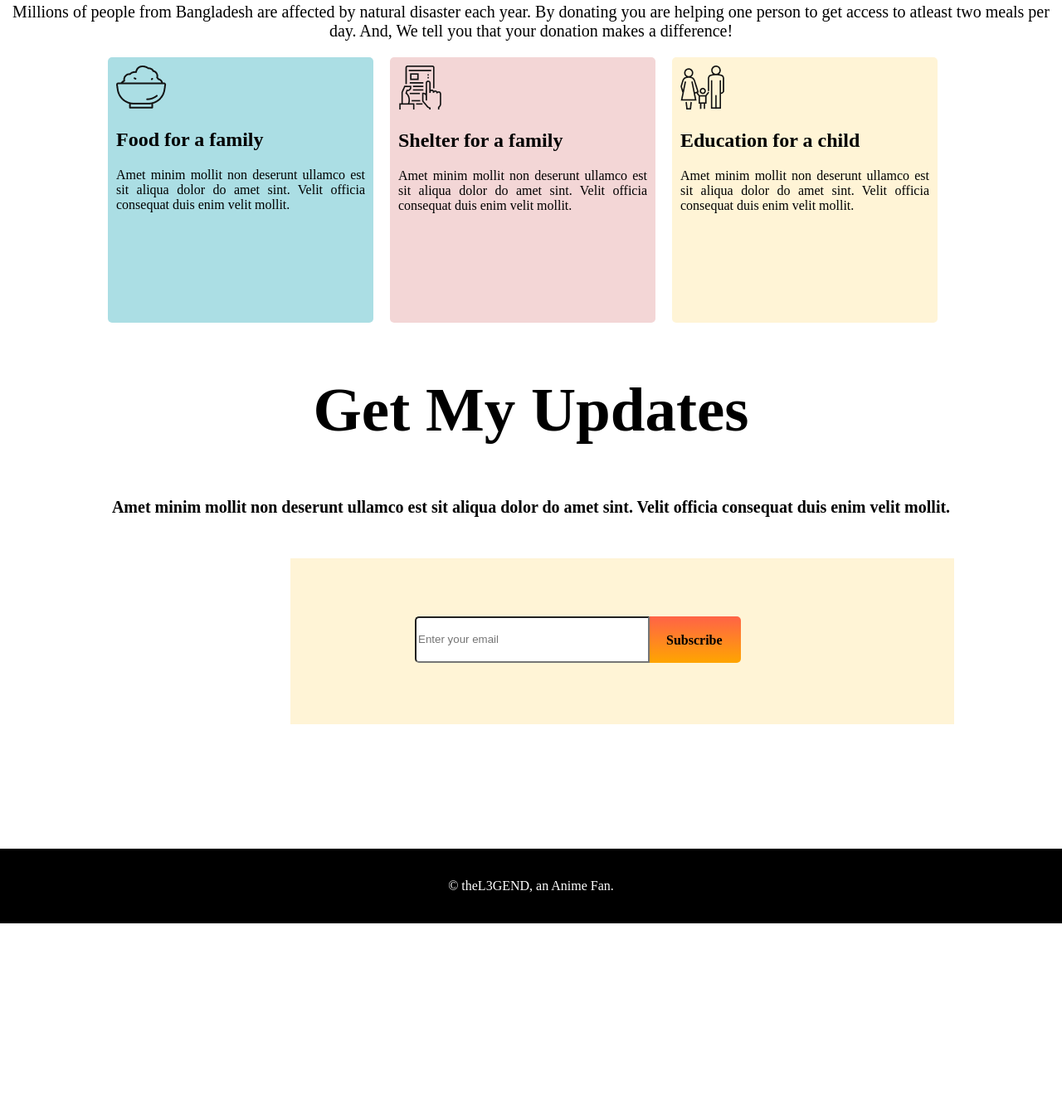
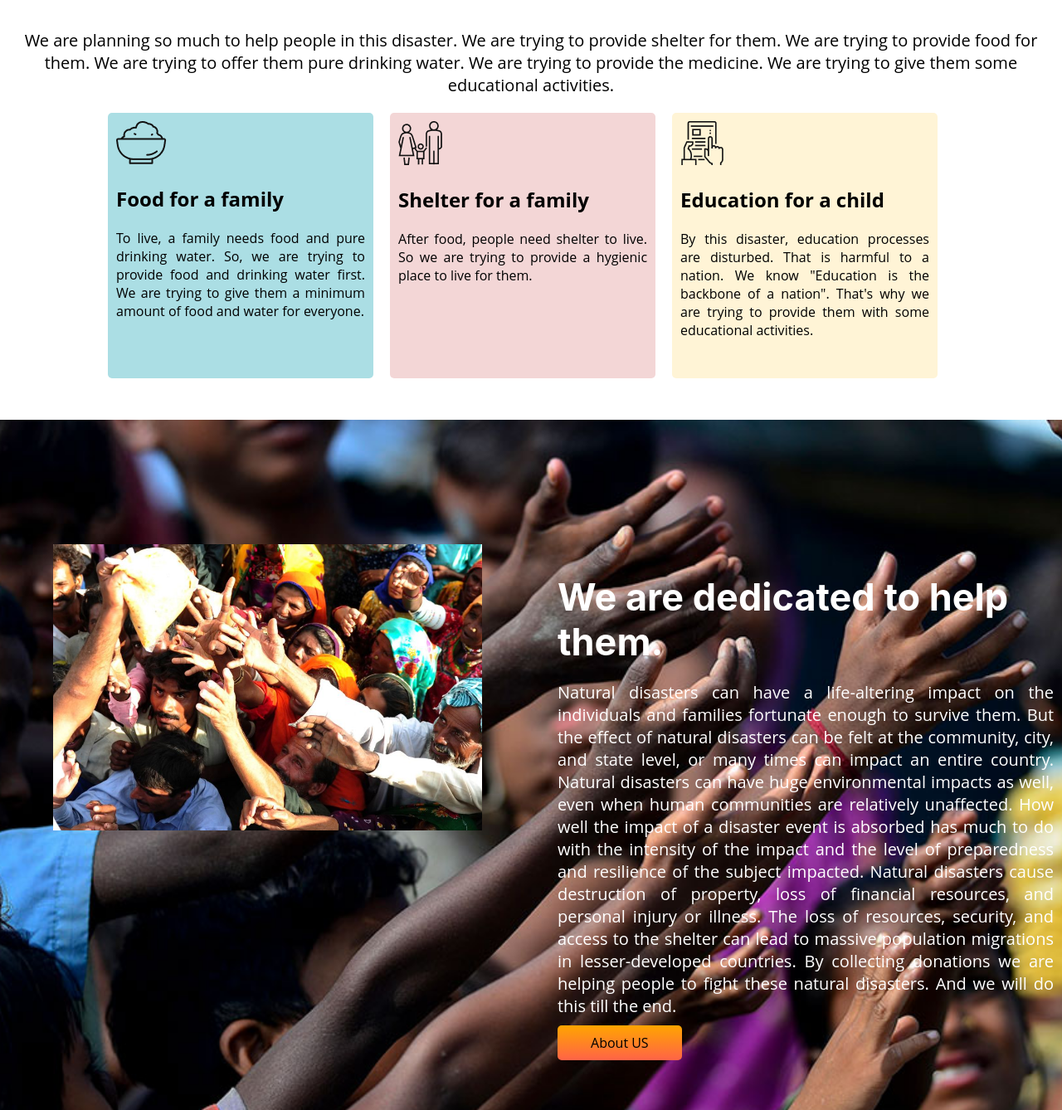
Before and after one commit to zobayertihan/Donation, a plain HTML site: page index.html in a window 1280 px wide. Shown: the part 1462-2800 px from the top of the page at 83% size. Before the commit the page ends 2575 px from the top, so only its background shows below. Drawn offline with Linux system fonts and the light colour scheme; a web font is replaced by a local one.

Commit message:
Finished for now

```diff
--- a/index.html
+++ b/index.html
@@ -7,6 +7,11 @@
     <meta charset="UTF-8">
     <meta http-equiv="X-UA-Compatible" content="IE=edge">
     <meta name="viewport" content="width=device-width, initial-scale=1.0">
+    <link rel="preconnect" href="https://fonts.googleapis.com">
+    <link rel="preconnect" href="https://fonts.gstatic.com" crossorigin>
+    <link
+        href="https://fonts.googleapis.com/css2?family=Bebas+Neue&family=Finlandica:ital@1&family=Poppins&family=Splash&display=swap"
+        rel="stylesheet">
     <link rel="stylesheet" href="style.css">
     <title>Donation</title>
 </head>
@@ -15,8 +20,9 @@
     <section>
         <div class="bgcov">
             <div id="topmost">
-                <h1 id="intro-title">Let’s Help Those Who Are More In Need</h1>
-                <p id="covin">"Giving is not just making a donation, it is about making a difference"</p>
+                <h1 id="intro-title">Help people, when they need it most.</h1>
+                <p id="covin">"You're not just giving a donation. You're saving a life, you're helping the society,
+                    you're making a difference."</p>
                 <a class="dobu-1" target="_blank" href="">Donate Now</a>
             </div>
         </div>
@@ -24,9 +30,8 @@
     <section>
         <div id="middle">
             <h1 id="amnt-title">Donate Today</h1>
-            <p id="mid-detaails">Millions of people from Bangladesh are affected by natural disaster each year. By
-                donating you are helping one person to get access to atleast two meals per day. And, We tell you that
-                your donation makes a difference!</p>
+            <p id="mid-detaails">Many people are shelterless and foodless today. They need medicine, food, cloth,
+                shelter, and pure water. By donating an amount, you're helping them with us.</p>
             <div class="amount">
                 <div class="amount1">
                     <h2 class="tk">100tk</h2>
@@ -54,43 +59,56 @@
     </section>
     <section>
         <h1 id="donation-plan">Our Donation Plan</h1>
-        <p id="plandetails">Millions of people from Bangladesh are affected by natural disaster each year. By
-            donating you are helping one person to get access to atleast two meals per day. And, We tell you that
-            your donation makes a difference!</p>
+        <p id="plandetails">We are planning so much to help people in this disaster. We are trying to provide shelter
+            for them. We are trying to provide food for them. We are trying to offer them pure drinking water. We are
+            trying to provide the medicine. We are trying to give them some educational activities.</p>
         <div class="do-plan">
             <div class="plan do-plan-pt1">
                 <img src="/icons/food.png" alt="">
                 <h2>Food for a family</h2>
-                <p>Amet minim mollit non deserunt
-                    ullamco est sit aliqua dolor do amet
-                    sint. Velit officia consequat duis enim
-                    velit mollit.</p>
+                <p>To live, a family needs food and pure drinking water. So, we are trying to provide food and drinking
+                    water first. We are trying to give them a minimum amount of food and water for everyone.</p>
             </div>
             <div class="plan do-plan-pt2">
-                <img src="/icons/Frame-1.png" alt="">
+                <img src="/icons/shelter.png" alt="">
                 <h2>Shelter for a family</h2>
-                <p>Amet minim mollit non deserunt
-                    ullamco est sit aliqua dolor do amet
-                    sint. Velit officia consequat duis enim
-                    velit mollit.</p>
+                <p>After food, people need shelter to live. So we are trying to provide a hygienic place to live for
+                    them.</p>
             </div>
             <div class="plan do-plan-pt3">
-                <img src="/icons/shelter.png" alt="">
+                <img src="/icons/Frame-1.png" alt="">
                 <h2>Education for a child</h2>
-                <p>Amet minim mollit non deserunt
-                    ullamco est sit aliqua dolor do amet
-                    sint. Velit officia consequat duis enim
-                    velit mollit.</p>
+                <p>By this disaster, education processes are disturbed. That is harmful to a nation. We know "Education
+                    is the backbone of a nation". That's why we are trying to provide them with some educational
+                    activities.</p>
+            </div>
+        </div>
+    </section>
+    <section>
+        <div class="cover container">
+            <div class="special">
+                <img src="/img/donation0.jpg" alt="">
+            </div>
+            <div class="special intro-container">
+                <h1 id="special-title">We are dedicated to help them.</h1>
+                <p class="special-details">Natural disasters can have a life-altering impact on the individuals and
+                    families fortunate enough to survive them. But the effect of natural disasters can be felt at the
+                    community, city, and state level, or many times can impact an entire country. Natural disasters can
+                    have huge environmental impacts as well, even when human communities are relatively unaffected. How
+                    well the impact of a disaster event is absorbed has much to do with the intensity of the impact and
+                    the level of preparedness and resilience of the subject impacted. Natural disasters cause
+                    destruction of property, loss of financial resources, and personal injury or illness. The loss of
+                    resources, security, and access to the shelter can lead to massive population migrations in
+                    lesser-developed countries. By collecting donations we are helping people to fight these natural
+                    disasters. And we will do this till the end.</p>
+                <a class="about-us" target="_blank" href="">About US</a>
             </div>
         </div>
     </section>
     <section>
         <div id="bottom">
-            <h1>Get My Updates</h1>
-            <h3>Amet minim mollit non deserunt
-                ullamco est sit aliqua dolor do amet
-                sint. Velit officia consequat duis enim
-                velit mollit.</h3>
+            <h1>Get Our Updates</h1>
+            <h3>You can learn more about our services and activities by subscribing to your email.</h3>
         </div>
         <div id="subs">
             <input id="email" type="text" placeholder="Enter your email">
@@ -99,7 +117,8 @@
     </section>
 </body>
 <footer>
-    <p>© theL3GEND, an Anime Fan.</p>
+    <h1>Thank You</h1>
+    <h3>For visiting our website</h3>
 </footer>
 
 </html>
--- a/style.css
+++ b/style.css
@@ -1,5 +1,6 @@
 body {
     margin: 0%;
+    font-family: 'Open Sans', sans-serif;
 }
 
 .bgcov {
@@ -148,19 +149,61 @@ body {
     margin-right: 20px;
 }
 
-footer {
-    background-color: black;
-    padding: 20px;
+.cover {
+    min-height: 450px;
+    background-image: url(img/donation13.jpg);
+    background-size: cover;
+    background-repeat: no-repeat;
+    background-position: center center;
+    margin-top: 50px;
+}
+
+.special {
+    margin-top: 150px;
+    margin-bottom: 150px;
+    width: 50%;
+}
+
+.special img {
+    width: 85%;
+}
+
+.container {
+    display: flex;
+    padding-left: 5%;
+}
+
+#special-title {
+    font-family: 'Inter';
+    font-style: normal;
+    font-weight: 700;
+    font-size: 45px;
+    line-height: 54px;
     color: white;
-    margin-bottom: 0%;
-    text-align: center;
+    margin-bottom: 10px;
+}
+
+.special-details {
+    color: white;
+    text-align: justify;
+    margin-right: 10px;
+    font-size: 20px;
+}
+
+.about-us {
+    text-decoration: none;
+    margin-top: 450px;
+    color: black;
+    background-image: linear-gradient(orange, tomato);
+    padding: 10px 40px;
+    border-radius: 5px;
 }
 
 #bottom {
     margin-top: 50px;
     text-align: center;
     margin-bottom: 50px;
-    font-size: 50px;
+    font-size: 30px;
 }
 
 #bottom h3 {
@@ -197,3 +240,12 @@ footer {
     color: black;
     font-weight: 600;
 }
+
+footer {
+    background-color: black;
+    padding: 10px;
+    color: white;
+    margin-bottom: 0%;
+    text-align: center;
+    font-family: 'Finlandica', sans-serif;
+}
```
